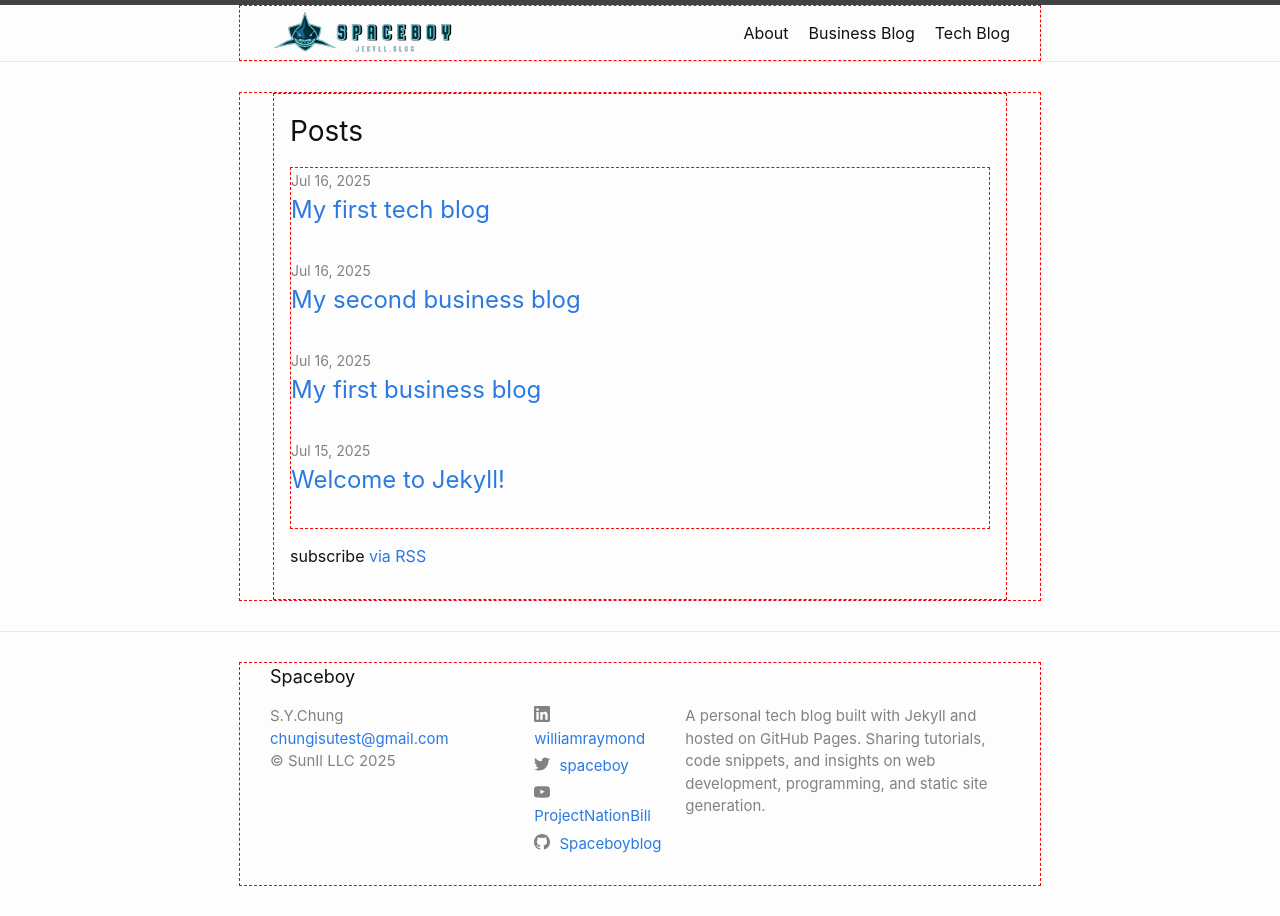
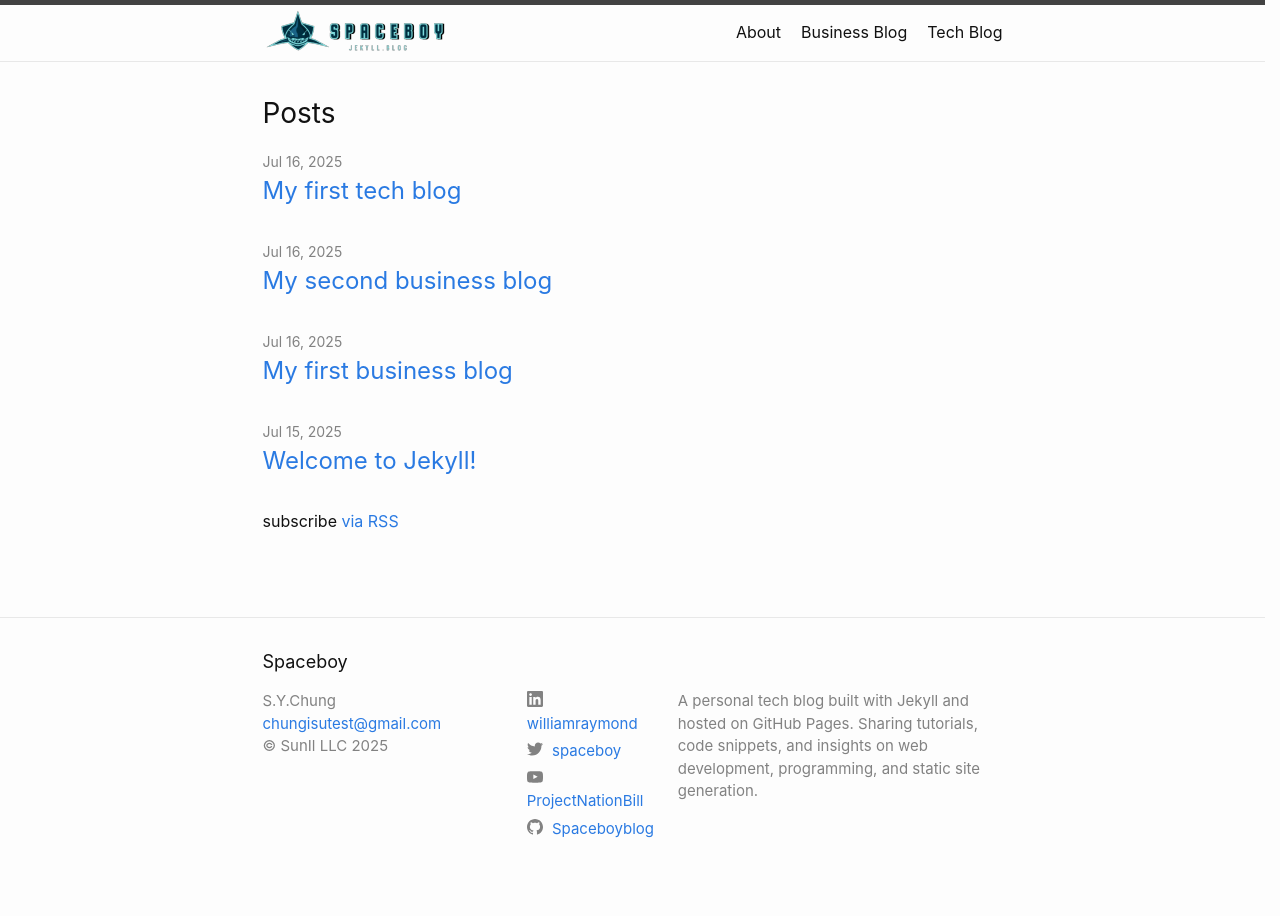
Before and after one commit to spaceboyblog/github-pages-with-docker, a Jekyll site: the page built from index.md, in a window 1280 px wide. Built offline with Jekyll 4.4.1, drawn with Linux system fonts in a browser that asks for light colours.

Commit message:
문제해결 레이아웃 시프트 scrollbar-gutter: stable;

```diff
--- a/assets/main.scss
+++ b/assets/main.scss
@@ -4,17 +4,7 @@
 
 @import "minima";
 
-.wrapper, .home, .post, .post-content, .post-list {
-  border: 1px dashed red;
+html {
+    overflow: auto;
+    scrollbar-gutter: stable;
 }
-.home {
-  max-width: 700px;
-  margin: 0 auto;
-  padding: 1rem;
-}
-
-.post {
-  max-width: 700px;
-  margin: 0 auto;
-  padding: 1rem;
-}
```
